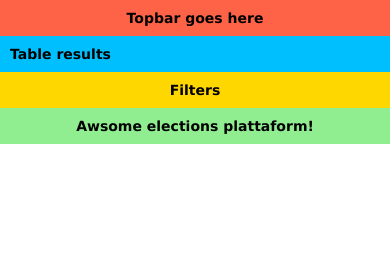
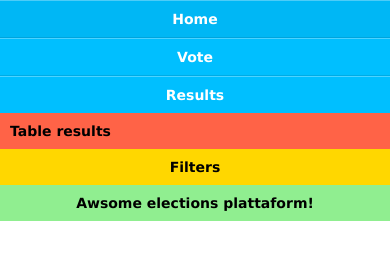
Before and after one commit to pwalvarado/elections_app, a plain HTML site: page index.html in a window 390 px wide. Drawn offline with Linux system fonts and the light colour scheme.

Commit message:
Add navaigation

```diff
--- a/css/style.css
+++ b/css/style.css
@@ -30,7 +30,7 @@ body {
 }
 
 .header {
-  background: tomato;
+  padding: 0;
 }
 
 .footer {
@@ -39,7 +39,7 @@ body {
 
 .main {
   text-align: left;
-  background: deepskyblue;
+  background: tomato;
 }
 
 .aside-1 {
@@ -61,3 +61,53 @@ body {
   .aside-2 { order: 3; }
   .footer  { order: 4; }
 }
+
+
+
+.navigation {
+  list-style: none;
+  margin: 0;
+  background: deepskyblue;
+  display: -webkit-box;
+  display: -moz-box;
+  display: -ms-flexbox;
+  display: -webkit-flex;
+  display: flex;
+  -webkit-flex-flow: row wrap;
+  justify-content: flex-end;
+}
+
+.navigation a {
+  text-decoration: none;
+  display: block;
+  padding: 1em;
+  color: white;
+}
+
+.navigation a:hover {
+  background: #00b7f5;
+}
+
+@media all and (max-width: 800px) {
+  .navigation {
+    justify-content: space-around;
+  }
+}
+@media all and (max-width: 600px) {
+  .navigation {
+    -webkit-flex-flow: column wrap;
+    flex-flow: column wrap;
+    padding: 0;
+  }
+
+  .navigation a {
+    text-align: center;
+    padding: 10px;
+    border-top: 1px solid rgba(255, 255, 255, 0.3);
+    border-bottom: 1px solid rgba(0, 0, 0, 0.1);
+  }
+
+  .navigation li:last-of-type a {
+    border-bottom: none;
+  }
+}
--- a/index.html
+++ b/index.html
@@ -16,7 +16,13 @@
 
 <body>
   <div class="wrapper">
-    <header class="header">Topbar goes here</header>
+    <header class="header">
+      <ul class="navigation">
+        <li><a href="#">Home</a></li>
+        <li><a href="#">Vote</a></li>
+        <li><a href="#">Results</a></li>
+      </ul>
+    </header>
     <article class="main">
      Table results
     </article>
```
